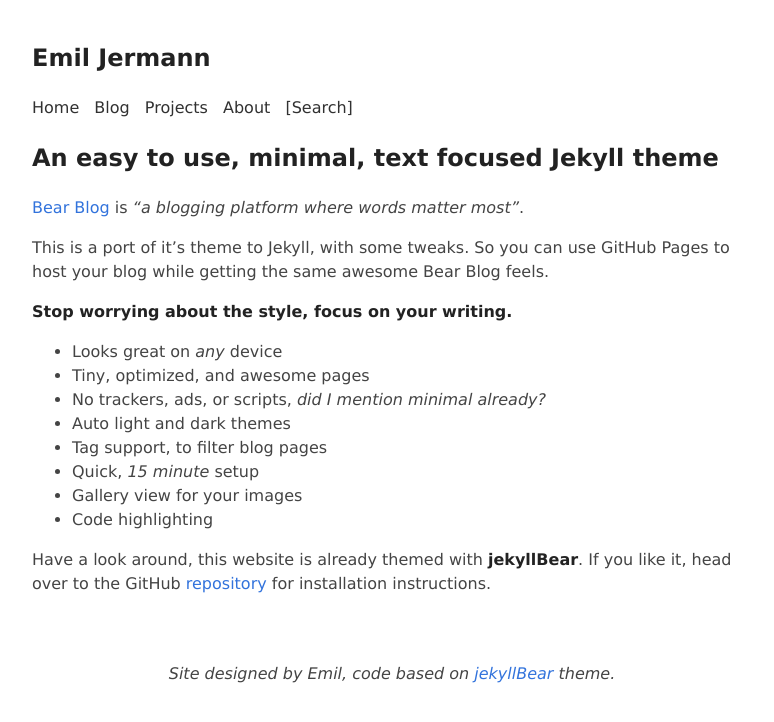
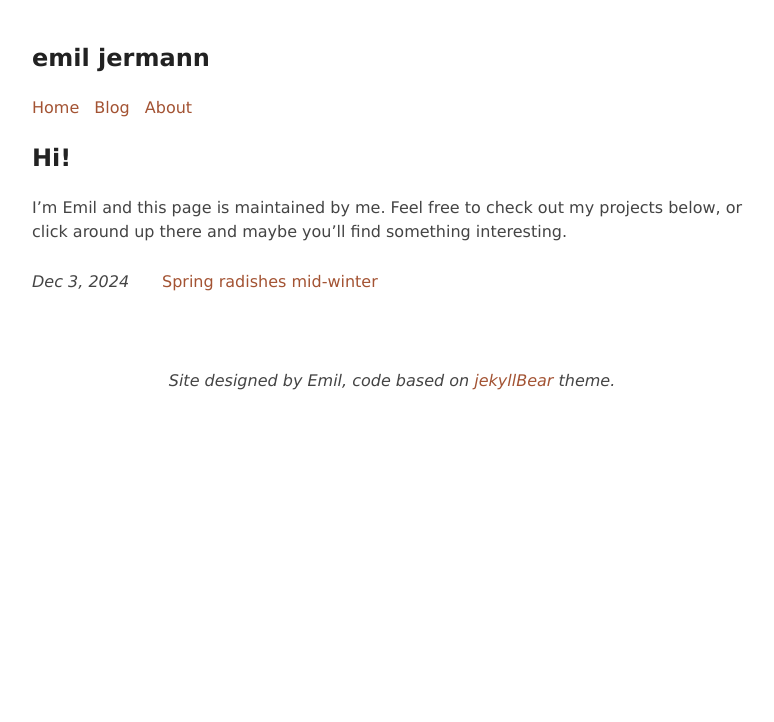
Before and after one commit to emiljermann/emiljermann.github.io, a Jekyll site: the page built from index.md, in a window 1280 px wide. Shown: the top 722 px of the page, without its empty margins (248-1022 px from the left). Built offline with Jekyll 4.4.1, drawn with Linux system fonts in a browser that asks for light colours.

Commit message:
Style updates
Moved projects onto main page. Changed some colors.

```diff
--- a/_config.yml
+++ b/_config.yml
@@ -1,13 +1,14 @@
 ###########
 # site.title
 
-title: Emil Jermann
+title: emil jermann
 description: My brain, and other things
 # baseurl: "/jekyllBear" # the subpath of your site, e.g. /blog/
 url: "https://emiljermann.com" # the base hostname & protocol for your site
 # host: 0.0.0.0
 email: emil.j.jermann@gmail.com
 author: Emil Jermann
+GitHub: https://github.com/emiljermann
 
 
 #########################
@@ -35,6 +36,9 @@
 #   style:    compressed
 
 collections:
+  projects:
+    output: true
+    permalink: /projects/:path/
   my_tags:
     output: true
     permalink: /tagged/:slug/
@@ -60,9 +64,8 @@
 # Pages
 Blog: /blog
 About: /about
-Projects: /projects
 
-Resume: /assets/resume.pdf
+Resume: /assets/emiljermann_resume.pdf
 
 # Add general links to site pages here
 links:
@@ -71,4 +74,4 @@
 
 # Add links for more focus here
 special_links:
-  "Search": https://duckduckgo.com
+  # "Search": https://duckduckgo.com
--- a/_includes/header.html
+++ b/_includes/header.html
@@ -2,7 +2,6 @@
 <nav>
     <a href="{{ site.url }}" class="navigation-bar">Home</a>
     <a href="{{ site.url }}{{ site.Blog }}" class="navigation-bar">Blog</a>
-    <a href="{{ site.url }}{{ site.Projects }}" class="navigation-bar">Projects</a>
     <a href="{{ site.url }}{{ site.About }}" class="navigation-bar">About</a>
 
     {% for link in site.links %}
--- a/_layouts/about.html
+++ b/_layouts/about.html
@@ -18,6 +18,7 @@
             <nav>
                 <a href="mailto:{{ site.email }}"">Email</a>
                 <a href="{{ site.url }}{{ site.Resume }}">Resume</a>
+                <a href="{{ site.GitHub }}">GitHub</a>
 
             </nav>
 
--- /dev/null
+++ b/_layouts/main-page.html
@@ -0,0 +1,48 @@
+---
+layout: compress
+---
+
+{% include head.html %}
+
+    <main>
+
+        {% include header.html %}
+
+        {{ content }}
+
+        <ul class="blog-posts">
+            {% assign project_list = '' | split: ',' %}
+            {% for project in site.projects %}
+            {% assign project_dir = project.path | split: '/' %}
+            {% if project_dir.size == 2 %}
+            {% assign project_list = project_list | push: project %}
+            {% endif %}
+            {% endfor %}
+
+            {% if project_list.size == 0 %}
+            <li><em>Its just one of those slow periods I suppose.</em></li>
+            {% endif %}
+
+            {% for project in project_list %}
+            {% unless project == previous %}
+            <li>
+                <span>
+                    <i>
+                        <time datetime="2022-01-28" pubdate="">
+                            {{ project.date | date: "%b %-d, %Y" }}
+                        </time>
+                    </i>
+                </span>
+                <a href="{{ site.baseurl }}{{ project.url }}">{{ project.title }}</a>
+            </li>
+            {% endunless %}
+            {% assign previous = project %}
+            {% endfor %}
+        </ul>
+
+    </main>
+
+    {% include footer.html %}
+
+</body>
+</html>
--- a/assets/style.css
+++ b/assets/style.css
@@ -1,4 +1,5 @@
 /*
+Colors ripped from Ironman Arizona 2024 logo
 Iron Man orange: #a25230
 Iron Man green: #9dab84
 Iron Man grey: #8a7871
@@ -44,7 +45,7 @@
 }
 
 a {
-    color: #3273dc;
+    color: #a35333;
     cursor: pointer;
     text-decoration: none;
 }
@@ -78,25 +79,32 @@
 
 /* @TODO: fix colors for navigation bar nav and about page nav*/
 
-.navigation-bar {
-    color: #313131;
+/* .navigation-bar {
+    color: #a35333;
     cursor: pointer;
     text-decoration: none;
 } /* E added this */
 
+/* .navigation-bar:hover {
+    color: #a35333;
+    cursor: pointer;
+    text-decoration: underline;
+} E added this */
+
 nav {
     /* background-color: #FAF3E0; */
-    color: #4A4A4A;
+    color: #a35333;
 } /* E added this */
 
 nav a {
-    color: #78866B; /* E added this */
+    color: #a35333; /* E added this */
     text-decoration: none; /* E added this */
     margin-right: 10px;
 }
 
 nav a:hover {
-    color: #5C7048;
+    color: #a35333;
+    text-decoration: underline;
 } /* E added this */
 
 textarea,
@@ -269,7 +277,7 @@
 }
 
 ul.blog-posts li a:visited {
-    color: #8b6fcb;
+    color: #612f1b;
 }
 
 /* discovery feed */
--- a/index.md
+++ b/index.md
@@ -1,24 +1,9 @@
 ---
-layout: default
+layout: main-page
 title: emil jermann
 ---
 
 
-## An easy to use, minimal, text focused Jekyll theme
+## Hi!
 
-[Bear Blog](https://bearblog.dev/) is *"a blogging platform where words matter most"*.
-
-This is a port of it's theme to Jekyll, with some tweaks. So you can use GitHub Pages to host your blog while getting the same awesome Bear Blog feels.
-
-**Stop worrying about the style, focus on your writing.**
-
-- Looks great on *any* device
-- Tiny, optimized, and awesome pages
-- No trackers, ads, or scripts, *did I mention minimal already?*
-- Auto light and dark themes
-- Tag support, to filter blog pages
-- Quick, *15 minute* setup
-- Gallery view for your images
-- Code highlighting
-
-Have a look around, this website is already themed with **jekyllBear**. If you like it, head over to the GitHub [repository](https://github.com/knhash/jekyllBear) for installation instructions.
+I'm Emil and this page is maintained by me. Feel free to check out my projects below, or click around up there and maybe you'll find something interesting.
```
Also changed, not shown: _layouts/projects.html (deleted, +0 -59 lines), _projects/2024-12-03-test-project.md (added, +143 -0 lines), about.md (+1 -1 lines), projects.md (deleted, +0 -8 lines), 2 other files.
